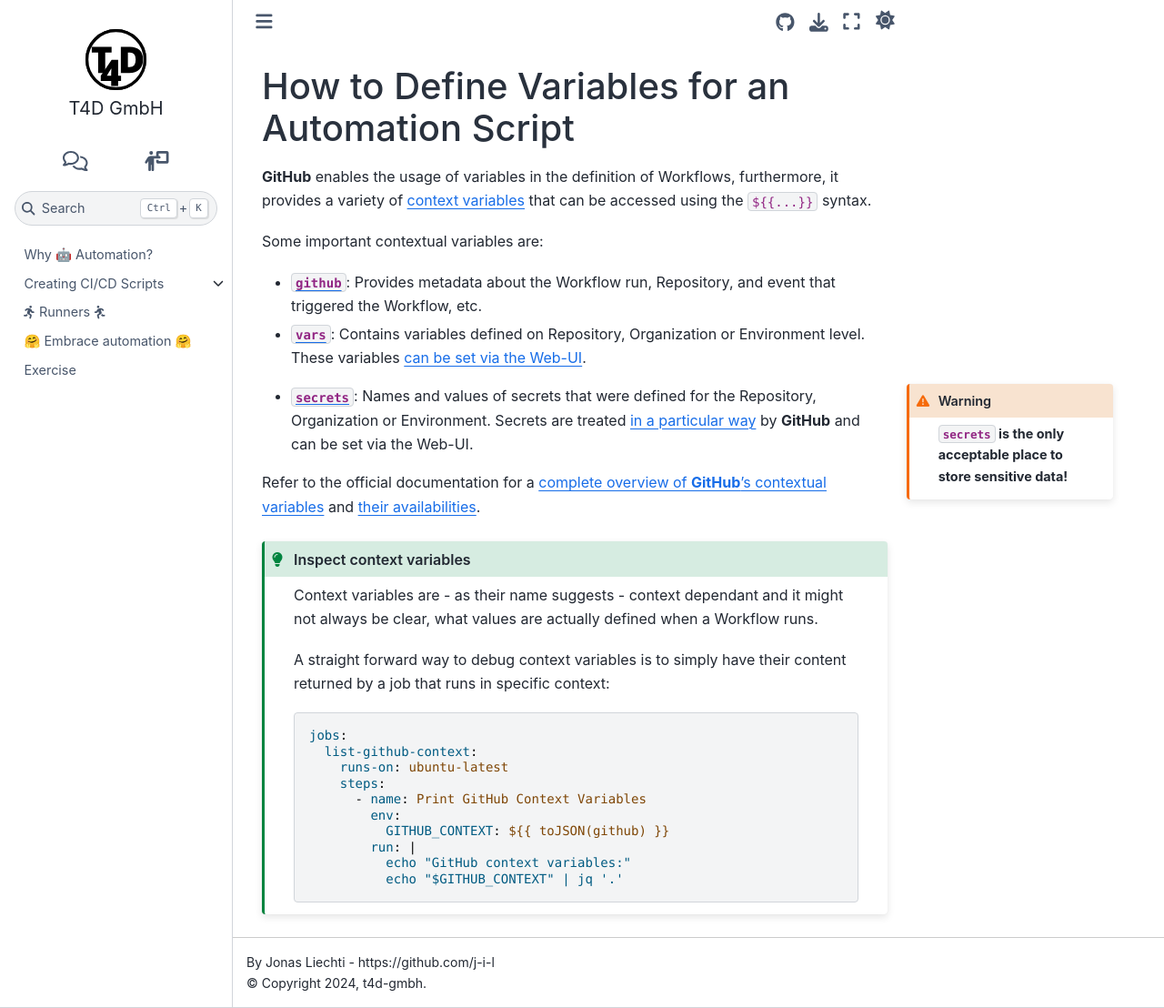
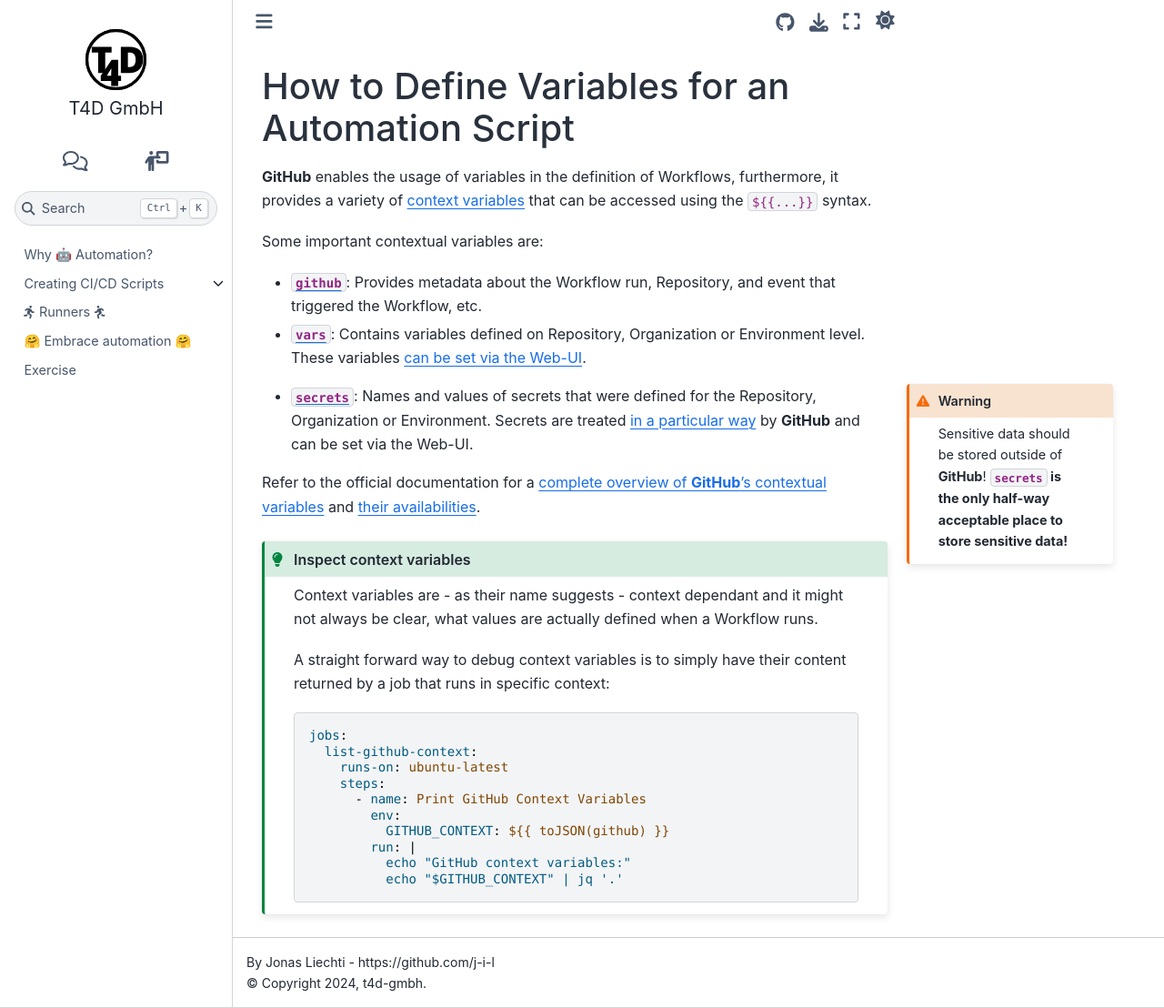
Before and after one commit to t4d-gmbh/ci-cd-workflows, a Sphinx documentation site: the page built from source/content/creating_workflows/github_workflows/variables.md, in a window 1280 px wide and 1108 px high. Shown: the whole window at 91% size. Built offline with Sphinx 7.4.7 and the Sphinx Book theme 1.1.4, drawn with Linux system fonts in a browser that asks for light colours; the version number could not be read and is left out.

Commit message:
adding advice

```diff
--- a/source/content/creating_workflows/github_workflows/variables.md
+++ b/source/content/creating_workflows/github_workflows/variables.md
@@ -9,7 +9,8 @@
   These variables [can be set via the Web-UI](https://docs.github.com/en/actions/writing-workflows/choosing-what-your-workflow-does/store-information-in-variables#defining-variables-for-multiple-workflows).
 :::{warning}
 :class: margin
-**`secrets` is the only acceptable place to store sensitive data!**
+Sensitive data should be stored outside of **GitHub**!
+**`secrets` is the only half-way acceptable place to store sensitive data!**
 :::
 - [**`secrets`**](https://docs.github.com/en/actions/writing-workflows/choosing-what-your-workflow-does/accessing-contextual-information-about-workflow-runs#secrets-context): Names and values of secrets that were defined for the Repository, Organization or Environment.
   Secrets are treated [in a particular way](https://docs.github.com/en/actions/security-for-github-actions/security-guides/using-secrets-in-github-actions) by **GitHub** and can be set via the Web-UI.
```
